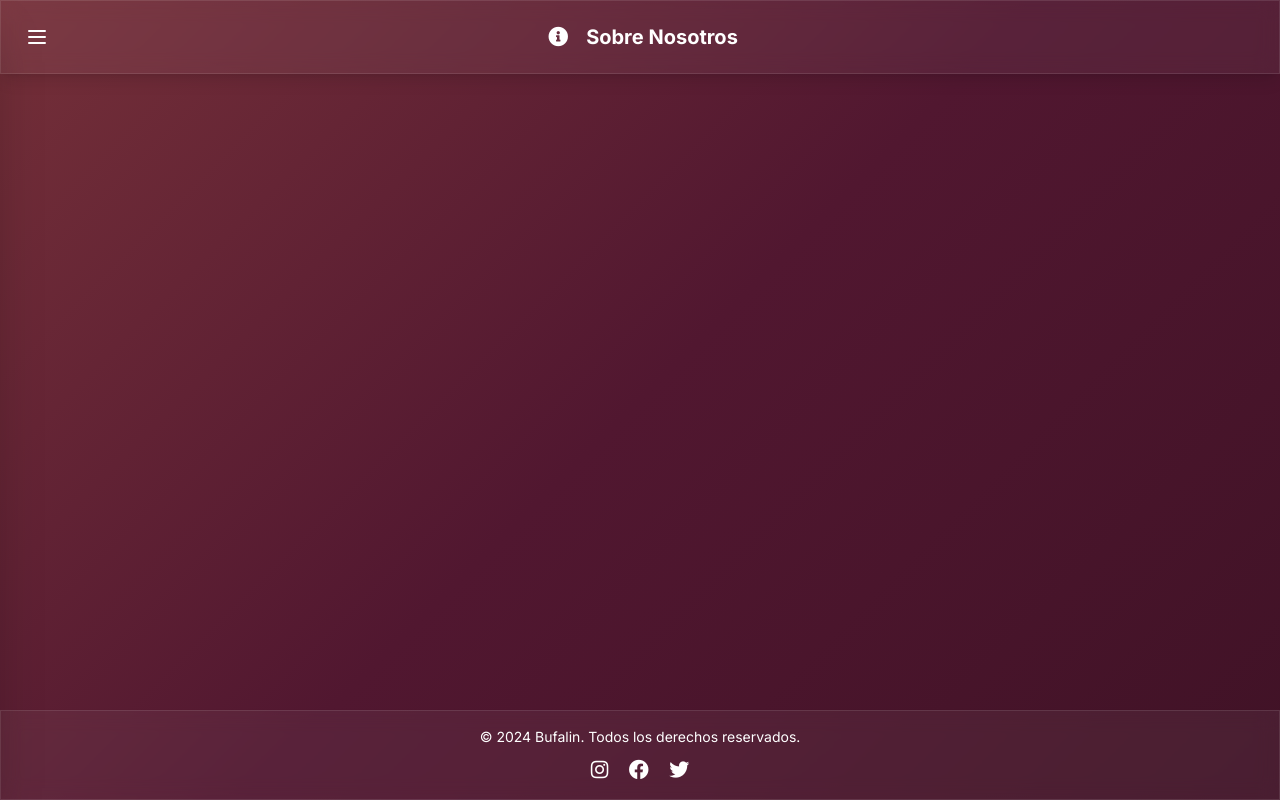
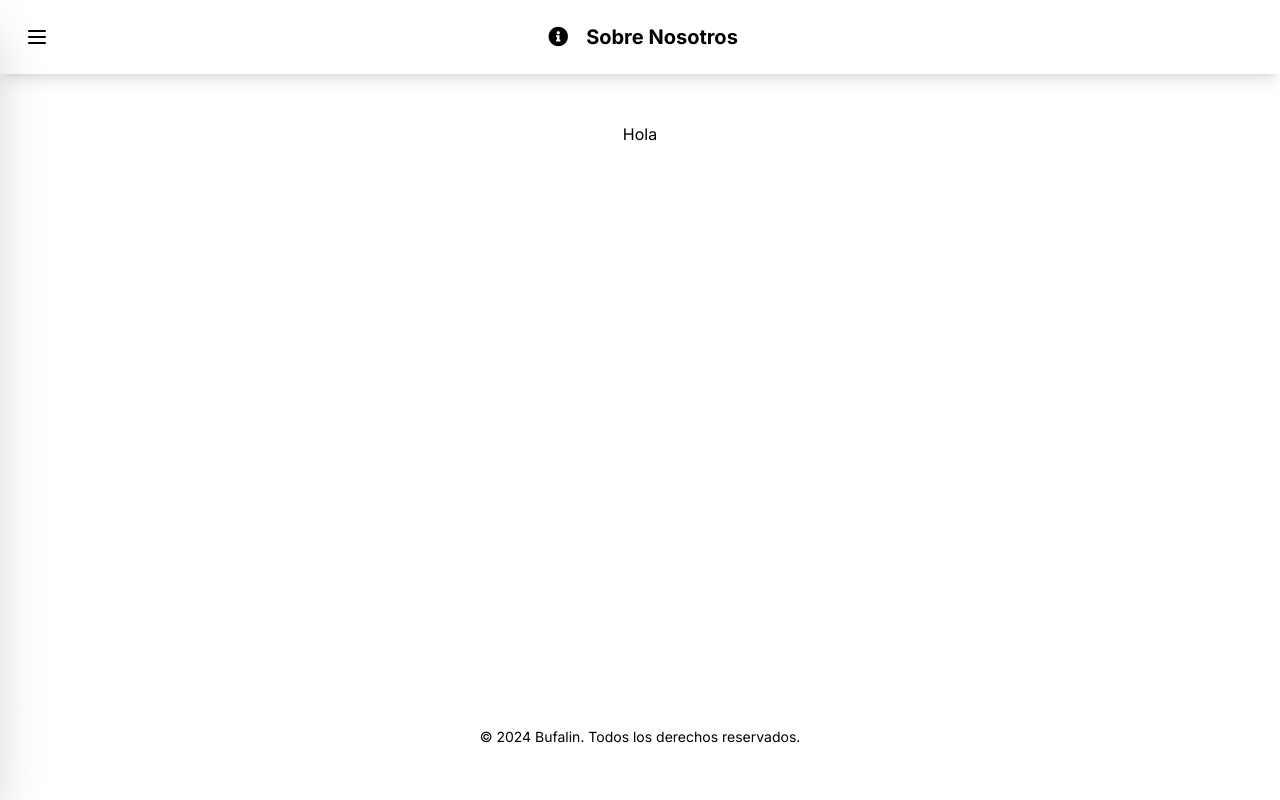
Before and after one commit to Adairowo/Bufalin, a website: page sobrenosotros.html in a window 1280 px wide. Drawn offline with nearby package versions, Linux system fonts and the light colour scheme.

Commit message:
Modificacion Colores
Se modificaron los colores del header, fondo y footer

```diff
--- a/sobrenosotros.html
+++ b/sobrenosotros.html
@@ -13,9 +13,9 @@
     <!-- Overlay -->
     <div id="overlay" class="overlay fixed inset-0 bg-black bg-opacity-50 z-40 hidden opacity-0"></div>
 
-    <div class="flex flex-col min-h-screen text-white gradient-bg">
+    <div class="flex flex-col min-h-screen text-black bg-white">
         <!-- Header -->
-        <header class="glass-effect shadow-lg sticky top-0 z-30">
+        <header class="glass-effect shadow-lg sticky top-0 z-30 gradient-bg">
             <div class="flex items-center justify-between p-4">
                 <button onclick="toggleMenu()" class="p-2 hover:bg-white hover:bg-opacity-10 rounded-lg transition-all">
                     <svg class="w-6 h-6" fill="none" stroke="currentColor" viewBox="0 0 24 24">
@@ -33,10 +33,12 @@
         <!-- Main Content -->
         <main class="flex-grow p-6 max-w-4xl mx-auto">
             <!-- Agregar secciones sobre nosotros: ej. About us, Mision, Vision, etc. -->
-            <section ></section>
+            <section class="flex-1 overflow-y-auto p-6 pb-24">
+                <h1 >Hola</h1>
+            </section>
         </main>
         <!-- Footer -->
-        <footer class="glass-effect shadow-lg p-4 text-center">
+        <footer class="glass-effect shadow-lg p-4 text-center gradient-bg">
     <p class="text-sm">&copy; 2024 Bufalin. Todos los derechos reservados.</p>
     <div class="mt-3 space-x-4">
         <a href="#" class="text-white hover:text-gray-300">
```
Also changed, not shown: contactos.html (+1 -1 lines).
